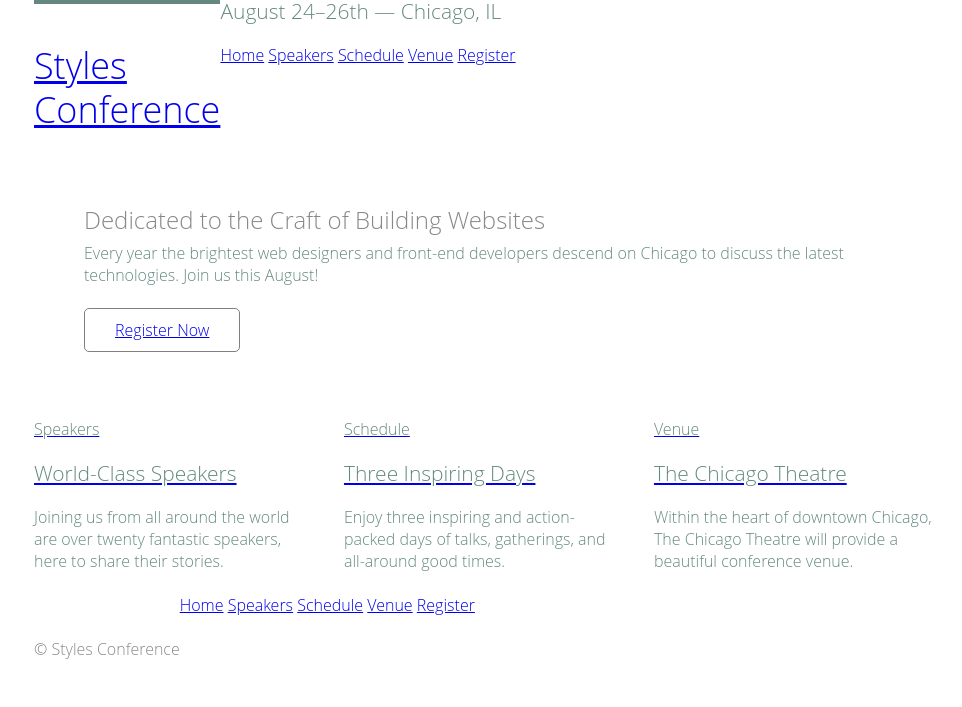
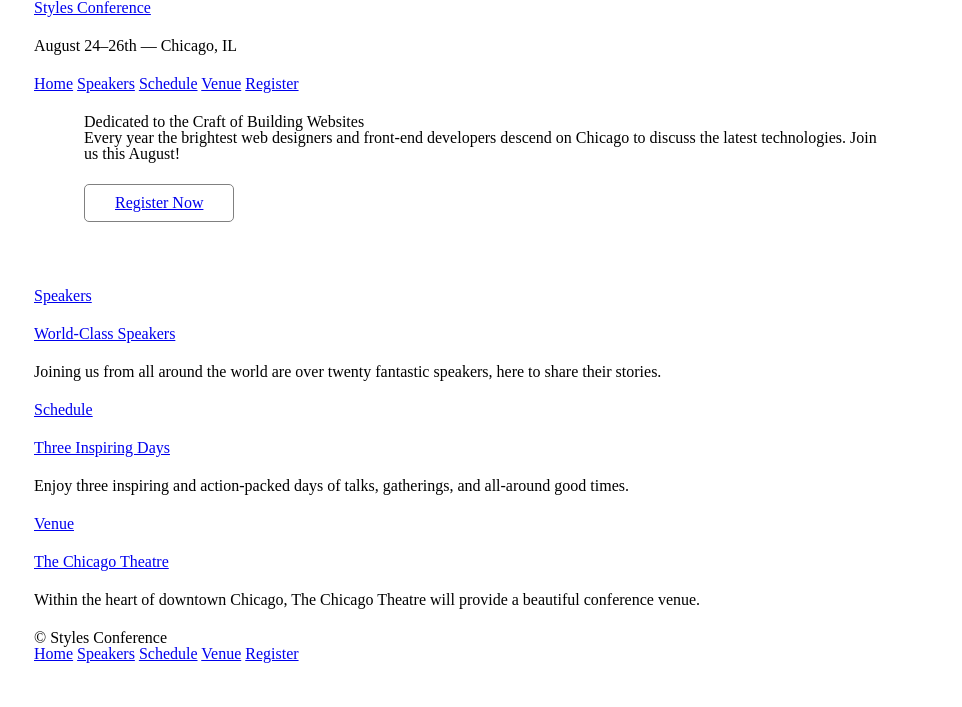
Before and after one commit to TopOneOfTopOne/styles-conference, a plain HTML site: page index.html in a window 1280 px wide. Shown: the whole page, without its empty margins (156-1118 px from the left). Drawn offline with Linux system fonts and the light colour scheme.

Commit message:
Revert "postioning dont"
This reverts commit 719e16ad4a925fb9249cad59a4139267287cda28.

```diff
--- a/assets/stylesheets/main.css
+++ b/assets/stylesheets/main.css
@@ -1,5 +1,6 @@
-/* Code reset, removes previous styling
-   of elements
+/* http://meyerweb.com/eric/tools/css/reset/
+   v2.0 | 20110126
+   License: none (public domain)
 */
 
 html, body, div, span, applet, object, iframe,
@@ -68,25 +69,10 @@ table {
   figure out equal left and right margins for the element, thus
   centering content on page
 */
-.container,
-.grid {
+.container {
 	width: 960px;
+	padding: 0 30px;
 	margin: 0 auto;
-}
-
-.container {
-	padding: 0 30px;
-}
-
-/*
-  ========================================
-  Custom styles
-  ========================================
-*/
-
-body {
-	color: #888;
-	font: 300 16px/22px "Open Sans";
 }
 
 /*
@@ -97,32 +83,7 @@ body {
 
 h1, h3, h4, h5, p {
   margin-bottom: 22px;
-  color: #648880;
 }
-
-h1 {
-	font-size: 36px;
-	line-height: 44px;
-}
-
-h2 {
-	font-size: 24px;
-	line-height: 44px;
-}
-
-h3 {
-	font-size: 21px;
-}
-
-h4 {
-	font-size: 18px;
-}
-
-/*
-  ========================================
-  Buttons
-  ========================================
-*/
 
 .btn {
 	border-radius: 5px;
@@ -144,70 +105,3 @@ h4 {
 .hero {
   padding: 22px 80px 66px 80px;
 }
-
-/*
-  ========================================
-  Clearfix
-  ========================================
-*/
-.group:before,
-.group:after {
-  content: "";
-  display: table;
-}
-.group:after {
-  clear: both;
-}
-.group {
-  clear: both;
-  *zoom: 1;
-}
-
-/*
-  ========================================
-  Primary header
-  ========================================
-*/
-
-.logo {
-  float: left;
-  border-top: 4px solid #648880;
-  padding: 40px 0 22px 0;
-}
-
-/*
-  ========================================
-  Primary footer
-  ========================================
-*/
-
-.primary-footer small {
-  float: left;
-  padding: 44px 0;
-}
-
-/*
-  ========================================
-  Columns
-  ========================================
-*/
-
-.col-1-3 {
-	width: 33.33%;
-}
-
-.col-2-3 {
-	width: 66.66%;
-}
-
-.col-1-3,
-.col-2-3 {
-	display: inline-block;
-	vertical-align: top;
-}
-
-.grid,
-.col-1-3,
-.col-2-3 {
-	padding: 0 15px;
-}
--- a/index.html
+++ b/index.html
@@ -11,10 +11,10 @@
 
     <!-- Header -->
 
-    <header class="container group">
+    <header class="container">
 
-      <h1 class="logo">
-        <a href="index.html">Styles <br> Conference</a>
+      <h1>
+        <a href="index.html">Styles Conference</a>
       </h1>
 
       <h3>August 24&ndash;26th &mdash; Chicago, IL</h3>
@@ -43,32 +43,25 @@
 
     <!-- Teasers -->
 
-    <section class="grid">
+    <section class="container">
 
-      <!-- speakers -->
-      <!-- the comments between sections also has a second purpose, to
-           remove white space between inline-block elements -->
-      <section class="col-1-3">
+      <section>
         <a href="speakers.html">
           <h5>Speakers</h5>
           <h3>World-Class Speakers</h3>
         </a>
         <p>Joining us from all around the world are over twenty fantastic speakers, here to share their stories.</p>
-      </section><!--
+      </section>
 
-      schedule
-
-      --><section class="col-1-3">
+      <section>
         <a href="schedule.html">
           <h5>Schedule</h5>
           <h3>Three Inspiring Days</h3>
         </a>
         <p>Enjoy three inspiring and action-packed days of talks, gatherings, and all-around good times.</p>
-      </section><!--
+      </section>
 
-      venue
-
-      --><section class="col-1-3">
+      <section>
         <a href="venue.html">
           <h5>Venue</h5>
           <h3>The Chicago Theatre</h3>
@@ -80,7 +73,7 @@
 
     <!-- Footer -->
 
-    <footer class="primary-footer container">
+    <footer class="container">
 
       <small>&copy; Styles Conference</small>
 
```
